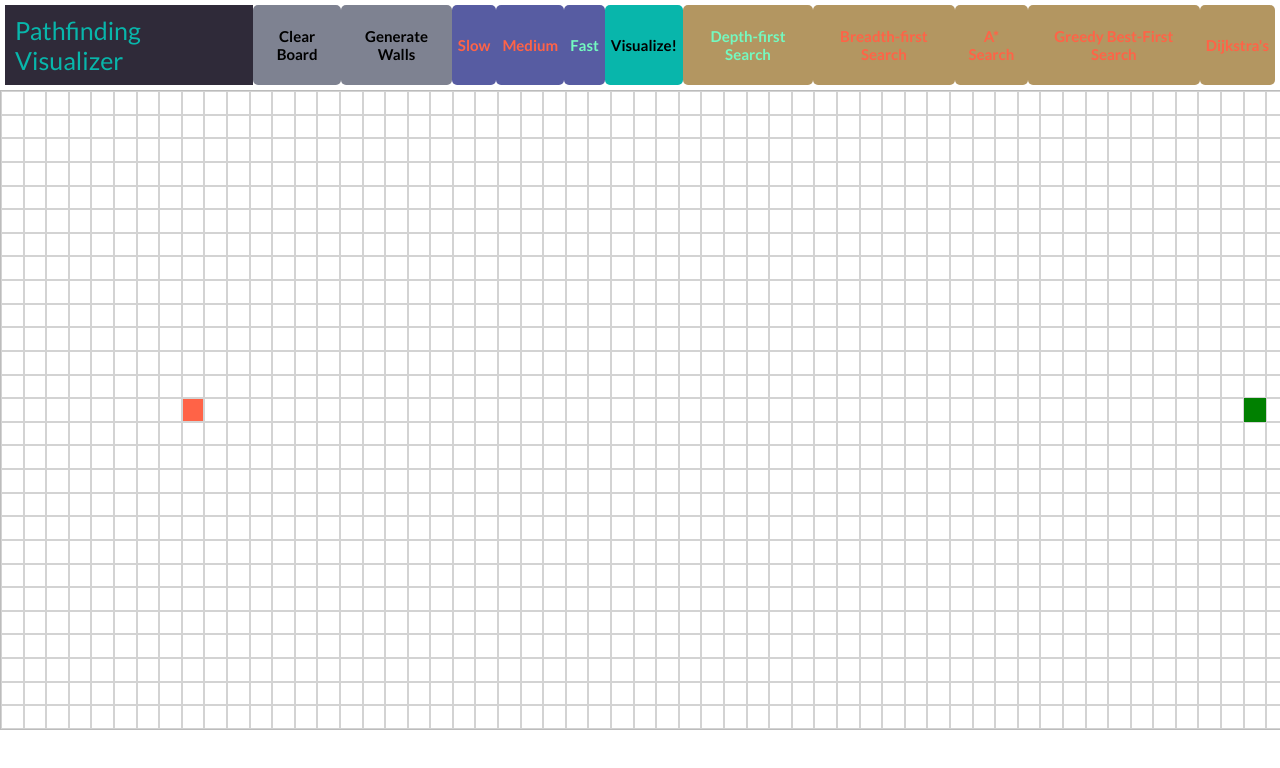
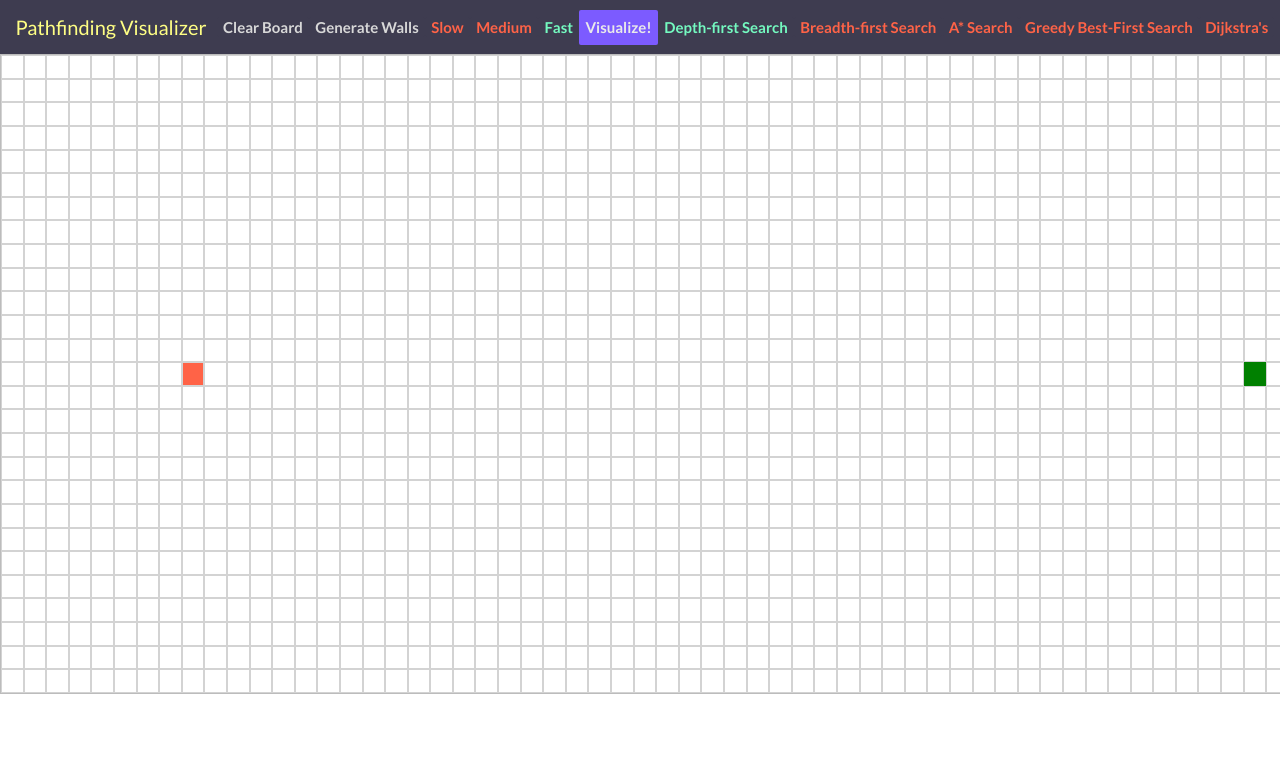
Before and after one commit to BMCARDONA/pathfinding-visualizer, a plain HTML site: page index.html in a window 1280 px wide. Shown: the top 768 px of the page. Drawn offline with Linux system fonts and the light colour scheme.

Commit message:
change top of UI

```diff
--- a/style.css
+++ b/style.css
@@ -1,6 +1,12 @@
 * {
   box-sizing: border-box;
   font-family: 'Lato', sans-serif;
+}
+
+
+:root {
+  --titleBackground: rgb(62, 60, 80);
+  --buttonColor: #d8d8d8;
 }
 
 body {
@@ -8,16 +14,17 @@ body {
   margin: 0;
   border-width: 0px;
   justify-content: center;
+  flex-direction: column;
 }
 
 .title {
   display: flex;
   justify-content: center;
   align-items: center;
-  font-size: 25px;
-  color:#08b6ab;
+  font-size: 20px;
+  color: rgb(255, 255, 132);
   padding: 10px;
-  background-color: rgb(47, 42, 57);
+  background-color: var(--titleBackground);
   /* background-color: #25274d; */
   -moz-user-select: -moz-none;
   -khtml-user-select: none;
@@ -29,7 +36,15 @@ body {
 .buttons {
     display: flex;
     justify-content: space-evenly;
-    background-color: white;
+    align-items: center;
+    background-color: var(--titleBackground);
+    padding: 5px;
+}
+
+.visualize {
+    display: flex;
+    justify-content: center;
+    background-color: rgb(46, 46, 46);
     padding: 5px;
 }
 
@@ -46,8 +61,10 @@ body {
 #visualizeButton {
   font-weight: 600;
   font-size: 15px;
-  border-radius: 5px;
+  border-radius: 2px;
+  height: 20px;
   border: 0;
+  color: var(--buttonColor);
   cursor: pointer;
   -moz-user-select: -moz-none;
   -khtml-user-select: none;
@@ -56,28 +73,32 @@ body {
   user-select: none;
 }
 
+
 #clear-board-button,
 #generate-random-walls-button {
-  background-color: rgb(126, 130, 145);
+  background-color: var(--titleBackground);
 }
 
 #slow-button,
 #medium-button,
 #fast-button {
-  background-color: rgb(87, 92, 162);
+  background-color: var(--titleBackground);
+  /* color: rgb(168, 181, 219) */
 }
-
 
 #dfsButton,
 #bfsButton,
 #astarButton,
 #greedyBestFirstSearchButton,
 #djikstraButton {
-  background-color: rgb(179, 150, 97);
+  background-color: var(--titleBackground);
 }
 
 #visualizeButton {
-  background-color: #08b6ab;
+  height: 35px;
+  background-color: rgb(124, 91, 255);
+  color: rgb(234, 234, 234);
+  font-weight: 600;
 }
 
 
@@ -92,9 +113,9 @@ body {
 #greedyBestFirstSearchButton:hover,
 #djikstraButton:hover,
 #visualizeButton:hover {
-  filter: brightness(75%) !important;
+  /* filter: brightness(85%) !important; */
   -webkit-transition: all .4s ease;
-  color: white;
+  color: rgb(115, 115, 115);
 }
 
 
@@ -136,12 +157,12 @@ body {
   /* background-color: mediumspringgreen; */
   0% {
     transform: scale(0.3);
-    background-color: rgba(62, 0, 10, 0.75);
+    background-color: rgba(184, 91, 91, 0.75);
     border-radius: 100%;
   }
 
   50% {
-    background-color: rgba(217, 17, 74, 0.75);
+    background-color: rgba(255, 0, 72, 0.75);
   }
 
   75% {
@@ -151,15 +172,34 @@ body {
 
   100% {
     transform: scale(1);
-    background-color: rgba(93, 63, 211, 0.75);
+    background-color: rgba(124, 91, 255, 0.75);
+  }
+}
+
+@keyframes flickerGreen {
+  /* background-color: mediumspringgreen; */
+  0% {
+    transform: scale(0.3);
+    background-color: rgba(57, 106, 75, 0.75);
+    border-radius: 100%;
   }
 }
 
 @keyframes foundShortestPath {
+  0% {
+    transform: scale(1);
+    background-color: rgba(65, 255, 172, 0.75);
+    border-color: lightskyblue;
+  }
 
-  0% {
-    background-color: rgba(73, 251, 53, 0.75);
-    border-color: green;
+  50% {
+    transform: scale(1.1);
+    background-color: rgba(65, 255, 172, 0.75);
+  }
+
+  100% {
+    transform: scale(1);
+    background-color: rgba(65, 255, 172, 0.75);
   }
 }
 
@@ -187,3 +227,20 @@ body {
     /* background-color: rgb(77, 78, 107); */
   /* }
 }  */
+
+@keyframes restoreVisualizeButton {
+  0% {
+    transform: scale(0.3);
+    background-color: rgba(91, 255, 211, 0.75);
+  }
+
+  50% {
+    transform: scale(1.1);
+    background-color: rgba(91, 129, 255, 0.75);
+  }
+
+  100% {
+    transform: scale(1);
+    background-color: rgba(124, 91, 255, 0.75);
+  }
+}
```
